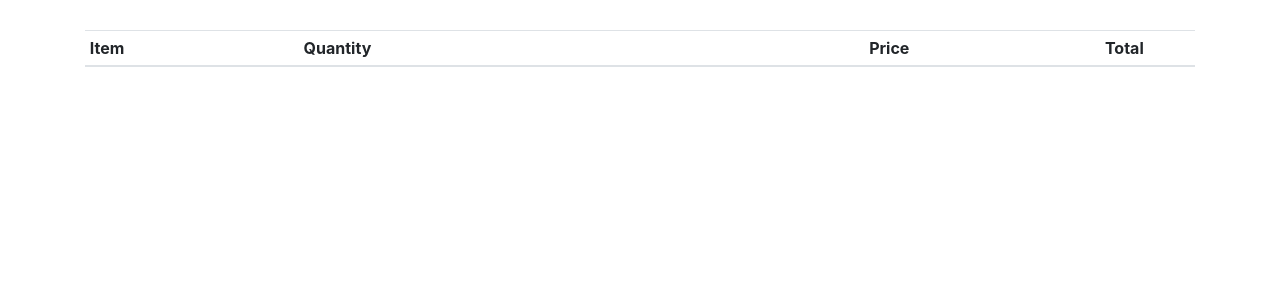
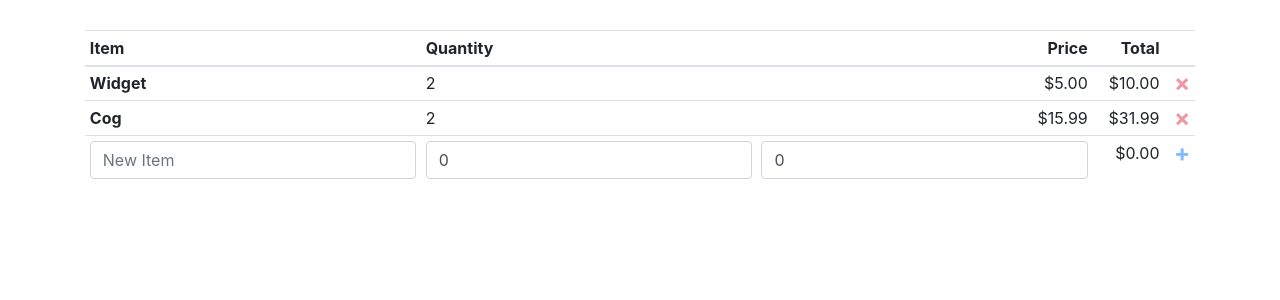
Before and after one commit to JorgeT94/Invoice-Editor, an Angular app: page / in a window 1280 px wide. Shown: the top 300 px of the page. Built offline with nearby package versions, Linux system fonts and the light colour scheme.

Commit message:
New item design and functionality, remove item fix

```diff
--- a/src/app/app.component.html
+++ b/src/app/app.component.html
@@ -1,4 +1,5 @@
 <section class="container">
+	<form [formGroup]="form" (submit)="addItem()" novalidate>
 	<article class="table-responsive">
 		<table class="table table-sm">
 			<thead>
@@ -12,18 +13,40 @@
 			</thead>
 			<tbody>
 				<!-- Saved items... -->
-				<tr *ngFor="let item of items; let idx of index">
+				<tr *ngFor="let item of items; let idx = index">
 					<th>{{ item.name }}</th>
 					<td>{{ item.quantity }}</td>
 					<td class="text-right">{{ item.price | currency:'MXN':'symbol-narrow' }}</td>
 					<td class="text-right">{{ item.quantity * item.price | currency:'MXN':'symbol-narrow' }}</td>
 					<td>
-						<button type="button" class="close" aria-label="Close" (click)="removeItem(idx)">
+						<button type="button" class="close text-danger" aria-label="Close" (click)="removeItem(idx)">
 							<span aria-hidden="true">&times;</span>
+						</button>
+					</td>
+				</tr>
+
+				<!-- New item... -->
+				<tr>
+					<td>
+						<input type="text" class="form-control" placeholder="New Item" formControlName="name">
+					</td>
+					<td>
+						<input type="text" class="form-control" formControlName="quantity">
+					</td>
+					<td>
+						<input type="text" class="form-control" formControlName="price">
+					</td>
+					<td class="text-right">
+						{{ this.form.get('quantity').valid && this.form.get('price').valid ? (form.get('quantity').value * form.get('price').value | currency:'MXN':'symbol-narrow') : 0 | currency:'MXN':'symbol-narrow' }}
+					</td>
+					<td>
+						<button type="button" class="close text-primary" aria-label="Close" (click)="addItem()">
+							<span aria-hidden="true">+</span>
 						</button>
 					</td>
 				</tr>
 			</tbody>
 		</table>
 	</article>
+	</form>
 </section>
--- a/src/app/app.component.ts
+++ b/src/app/app.component.ts
@@ -1,5 +1,6 @@
 import { Component } from '@angular/core';
 import { Item } from './Models/Item';
+import { FormGroup, FormBuilder, Validators } from '@angular/forms';
 
 @Component({
 	selector: 'app-root',
@@ -7,9 +8,10 @@ import { Item } from './Models/Item';
 	styleUrls: ['./app.component.css']
 })
 export class AppComponent {
+	form: FormGroup;
 	items: Item[] = [];
 
-	constructor() {
+	constructor(private _fb: FormBuilder) {
 		this.items.push(
 			{
 				name: 'Widget',
@@ -22,9 +24,29 @@ export class AppComponent {
 				price: 15.994
 			}
 		);
+
+		this.bindForm();
+	}
+
+	bindForm(): void {
+		this.form = this._fb.group({
+			'name': ['', [Validators.required, Validators.pattern('([A-Z|a-z|Á-Ú|á-ú|.|-]+[ ]?)*')]],
+			'quantity': [0, [Validators.required, Validators.min(1), Validators.pattern('[0-9]+')]],
+			'price': [0, [Validators.required, Validators.pattern('[0-9]+([.]{1}[0-9]+){0,1}')]]
+		});
 	}
 
 	removeItem(index: number): void {
 		this.items.splice(index, 1);
 	}
+
+	addItem(): void {
+		if (this.form.valid) {
+			let item = this.form.value;
+			this.form.reset();
+			this.items.push(item);
+		} else {
+			alert('This item cannot be added. Please make sure all the information is correct.');
+		}
+	}
 }
```
Also changed, not shown: src/app/app.module.ts (+2 -6 lines).
